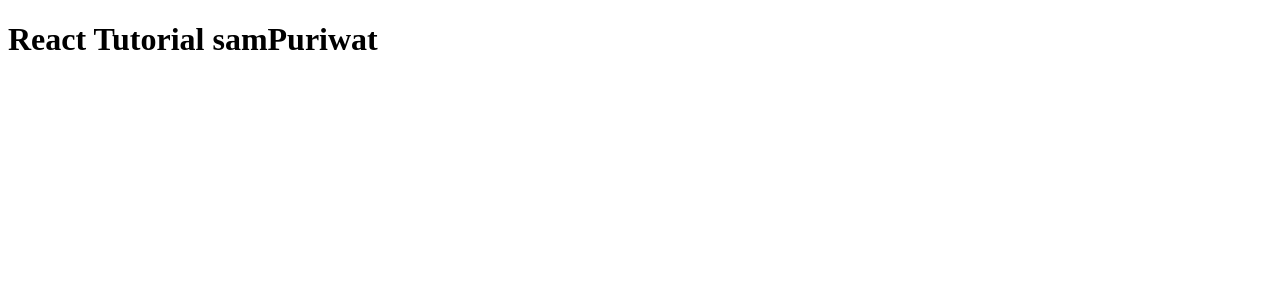
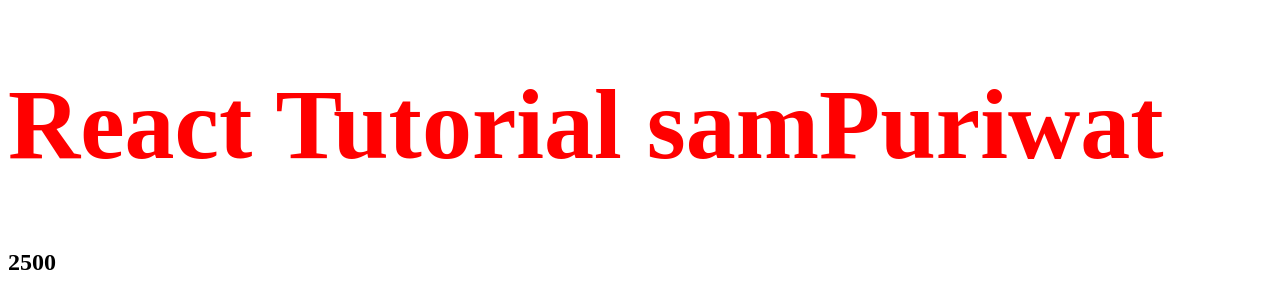
Before and after one commit to samPuriwat/React-App, a React (Create React App) app in the folder my-app/: page / in a window 1280 px wide. Shown: the top 308 px of the page. Built offline with nearby package versions, Linux system fonts and the light colour scheme.

Commit message:
Create Components

```diff
--- a/my-app/src/App.js
+++ b/my-app/src/App.js
@@ -3,16 +3,17 @@
 
 class App extends Component {
   render(){
+    var mystyle={
+      fontSize:100,
+      color:'#FF0000'
+    }
     return(
       <div>
-        <h1>React Tutorial samPuriwat</h1>
-
+        <h1 style = {mystyle}>React Tutorial samPuriwat</h1>
+        <h2>{50*50}</h2>
       </div>
-
     );
   }
-
-
 
 }//App
 
```
